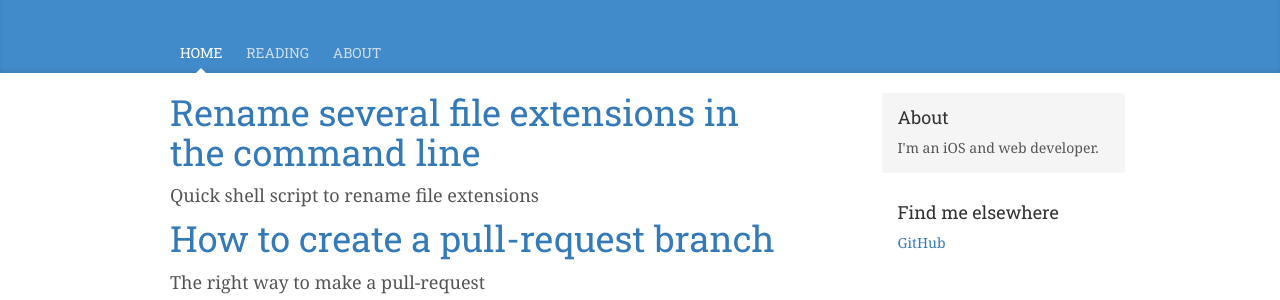
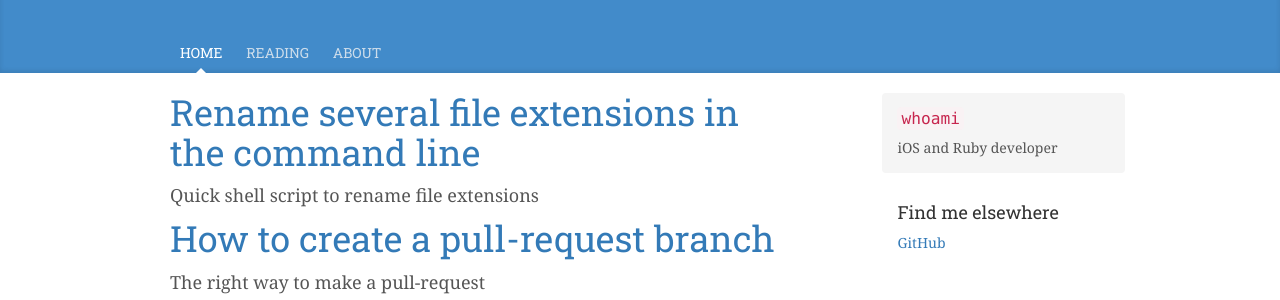
Before and after one commit to jkereako/jkereako.github.io, a Jekyll site: the page built from index.html, in a window 1280 px wide. Shown: the part 151-451 px from the top of the page. Built offline with Jekyll 4.4.1, drawn with Linux system fonts in a browser that asks for light colours; nearby versions of some CDN libraries.

Commit message:
Edit: the little "about" section

```diff
--- a/_includes/sidebar.html
+++ b/_includes/sidebar.html
@@ -1,7 +1,7 @@
 <div class="col-sm-3 col-sm-offset-1 blog-sidebar">
   <div class="sidebar-module sidebar-module-inset">
-    <h4>About</h4>
-    <p>I'm an iOS and web developer.</p>
+    <h4><code>whoami</code></h4>
+    <p>iOS and Ruby developer</p>
   </div>
   <div class="sidebar-module">
     <h4>Find me elsewhere</h4>
```
